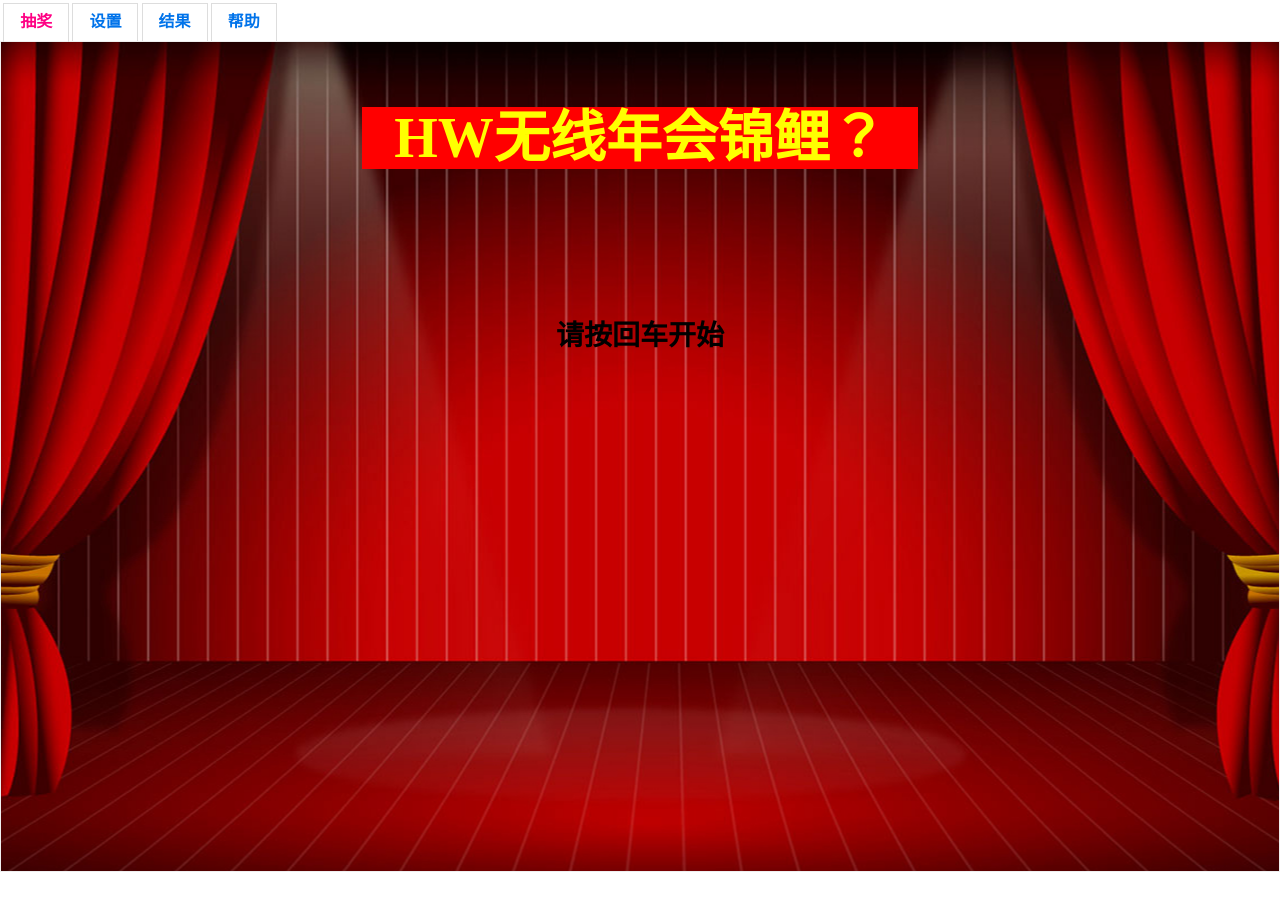
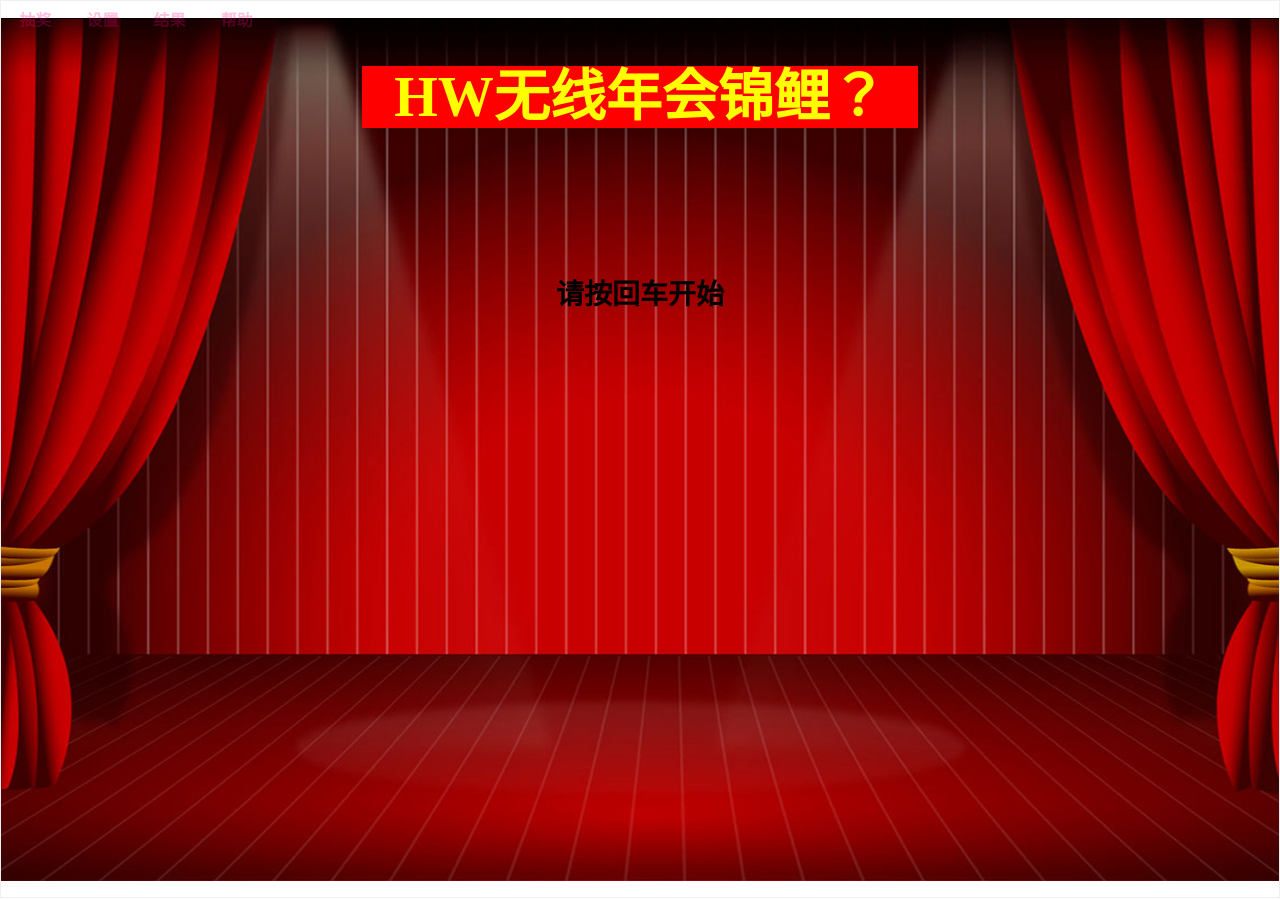
Before and after one commit to liushaofeng89/blog, a Jekyll site: the page 2019/index.html, which Jekyll copies as it is, in a window 1280 px wide. Built offline with Jekyll 4.4.1, drawn with Linux system fonts in a browser that asks for light colours.

Commit message:
更新UI效果

```diff
--- a/2019/index.html
+++ b/2019/index.html
@@ -17,7 +17,7 @@
 			margin:0;
 			padding:0;
 			width:100%;
-			height:96%;
+			height:99.8%;
 			}
         table {
             margin: 12px auto;
@@ -138,6 +138,32 @@
             margin: 4px;
             color: #fff;
         }
+
+		.ui-tabs-nav{
+			 z-index: 100006;
+			 position: fixed!important;
+		}
+
+		.ui-state-default, .ui-widget-content .ui-state-default{
+			border:none;
+			color:#ff0084!important;
+			opacity:0.5;
+		}
+		.ui-state-default a, .ui-state-default a:link, .ui-state-default a:visited{
+			color:#ff0084!important;
+			opacity:0.5;
+		}
+		.ui-state-hover,.ui-state-hover>a:hover{
+			color:white!important;
+			opacity:0.99;
+		}
+		.ui-state-active, .ui-widget-content .ui-state-active{
+			border:none!important;
+		}
+
+		#tabs-2,#tabs-3,#tabs-4{
+			padding-top:50px;
+		}
     </style>
 </head>
 
@@ -241,7 +267,7 @@
 				<div><input name="background_image" type="text" value="images/2.jpg"></div>
 
 
-				<p><input type="button" value="保存" onclick="save_setting()"></p>
+				<p><input type="button" value="保存" onclick="save_setting()">&nbsp;&nbsp;<input type="button" value="全屏显示" onclick="fullScreen()"></p>
 			</div>
 			<!-- /#tabs-2 -->
 
```
